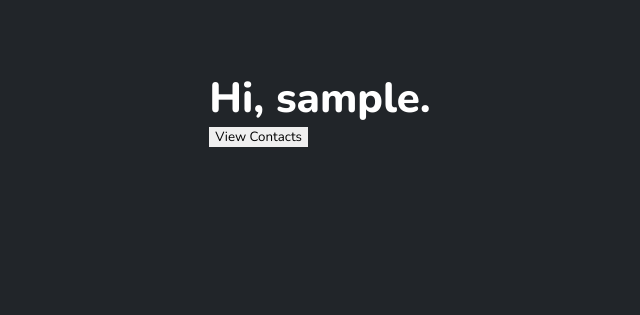
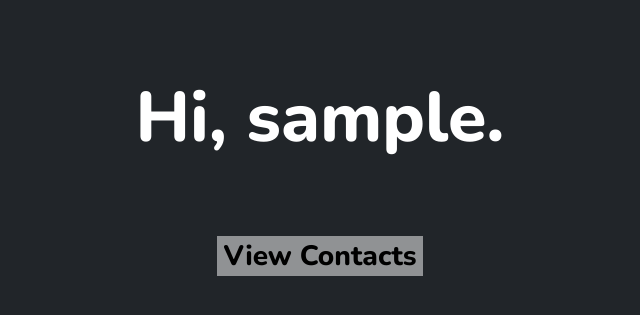
Before and after one commit to VijayStroup/cop4331-contact-manager, a FastAPI app: template templates/home.html in a window 1280 px wide. Shown: the part 84-399 px from the top of the page, without its empty margins (320-960 px from the left). Run offline with FastAPI, Linux system fonts and the light colour scheme; the template is opened without the code that fills it: most values are stand-ins (such as "Sample title", 1, 10 or a date in 2020).

```diff
--- a/static/main.css
+++ b/static/main.css
@@ -124,6 +124,27 @@ main {
   background-color: var(--color-1);
 }
 
+/* welcome */
+.welcome {
+  display: flex;
+  flex-direction: column;
+  justify-content: center;
+  align-items: center;
+}
+.welcome > .title {
+  font-size: 5rem;
+  margin-bottom: 5rem;
+}
+.welcome > .goto-contacts > button {
+  font-size: 2rem;
+  background-color: var(--color-2);
+  font-weight: 800;
+  transition: background-color var(--trans-fast);
+}
+.welcome > .goto-contacts > button:hover {
+  background-color: var(--color-1);
+}
+
 /* contacts */
 .contacts {
   display: flex;
```
Also changed, not shown: templates/contacts.html (+7 -5 lines).
